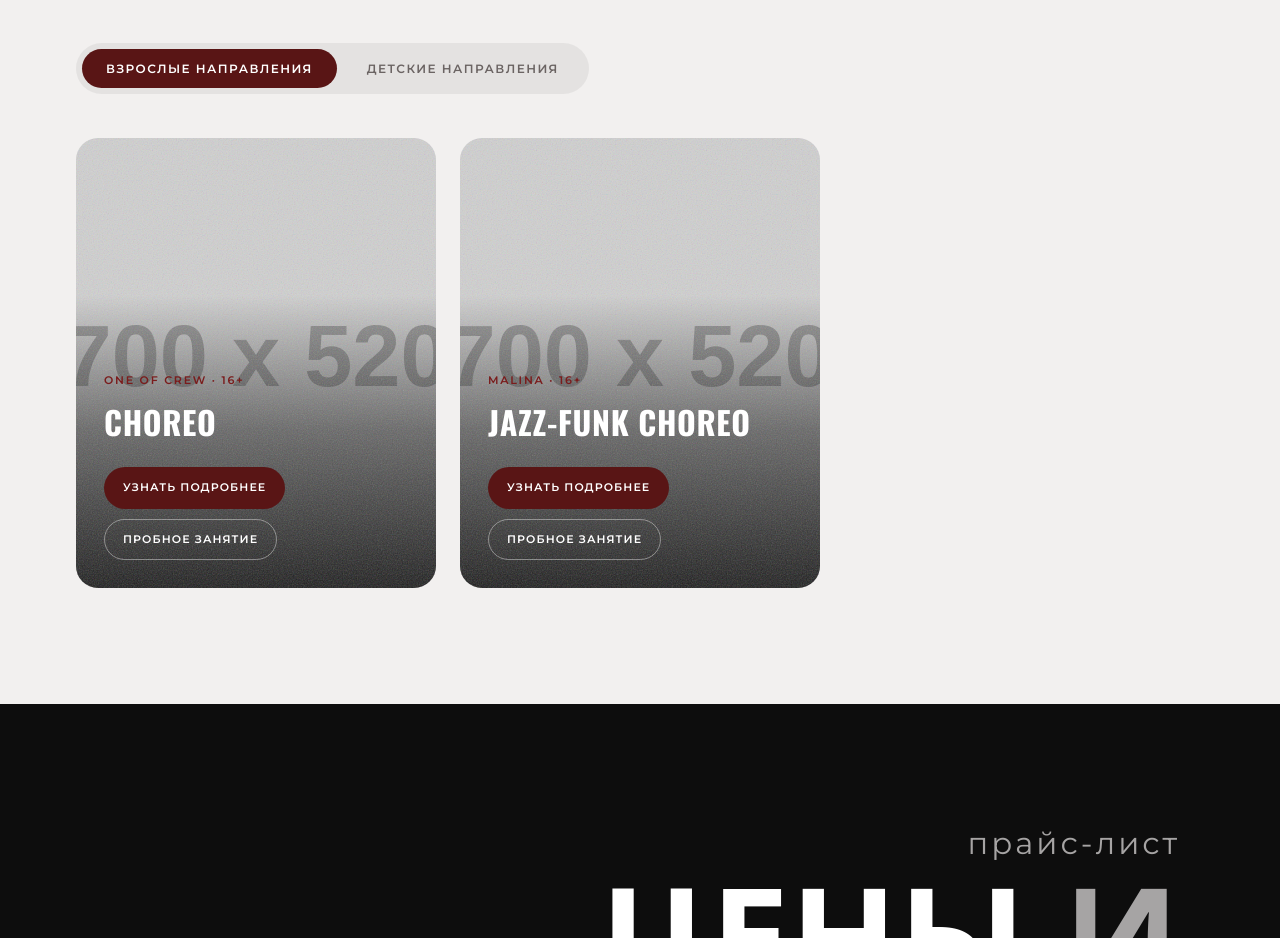
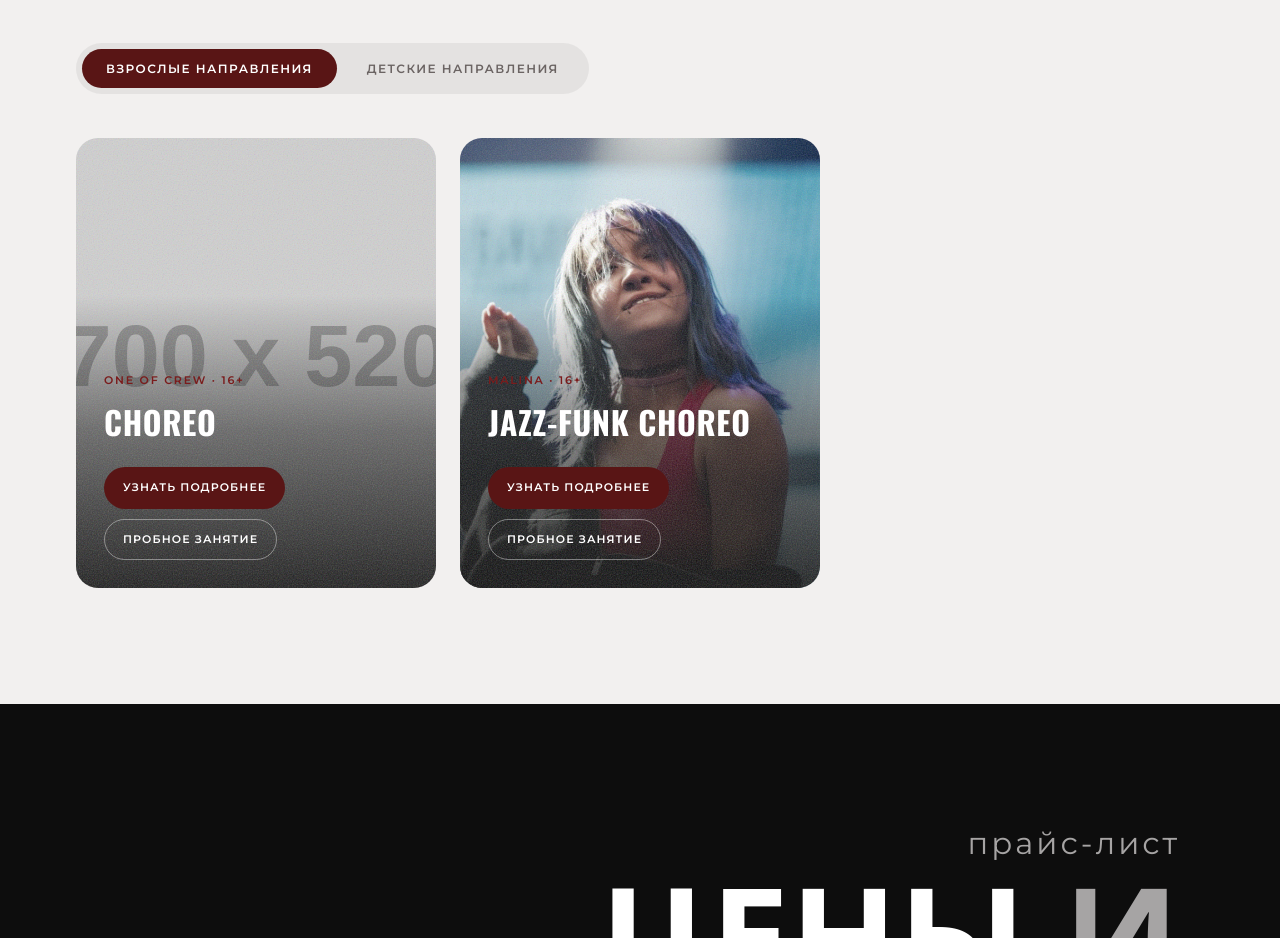
Before and after one commit to vladaizmailova070702-create/ONE-OF-CREW-site, a plain HTML site: page index.html in a window 1280 px wide. Shown: the part 3220-4158 px from the top of the page. Drawn offline with nearby package versions, Linux system fonts and the light colour scheme; placeholder pictures from the web are drawn by us.

Commit message:
Add real photo to the Jazz-Funk Choreo card
Crop a stage close-up from assets/originals to 4:5 and optimize to
assets/web/jazz-funk.webp (642 KB JPG source -> 68 KB WebP). Replace the
placeholder in the Jazz-Funk Choreo (MALINA) direction card.

Co-Authored-By: Claude Opus 4.8 <noreply@anthropic.com>

```diff
--- a/index.html
+++ b/index.html
@@ -237,7 +237,7 @@
             </article>
 
             <article class="dir-card">
-              <img src="https://placehold.co/700x520/1a1a1a/1a1a1a.png" alt="Группа Jazz-Funk Choreo MALINA" width="700" height="520" loading="lazy" />
+              <img src="assets/web/jazz-funk.webp" alt="Танцовщица группы Jazz-Funk Choreo MALINA на сцене" width="800" height="1000" loading="lazy" />
               <div class="dir-overlay"></div>
               <div class="dir-info">
                 <span class="dir-meta">MALINA · 16+</span>
```
Also changed, not shown: assets/web/jazz-funk.webp (added).
